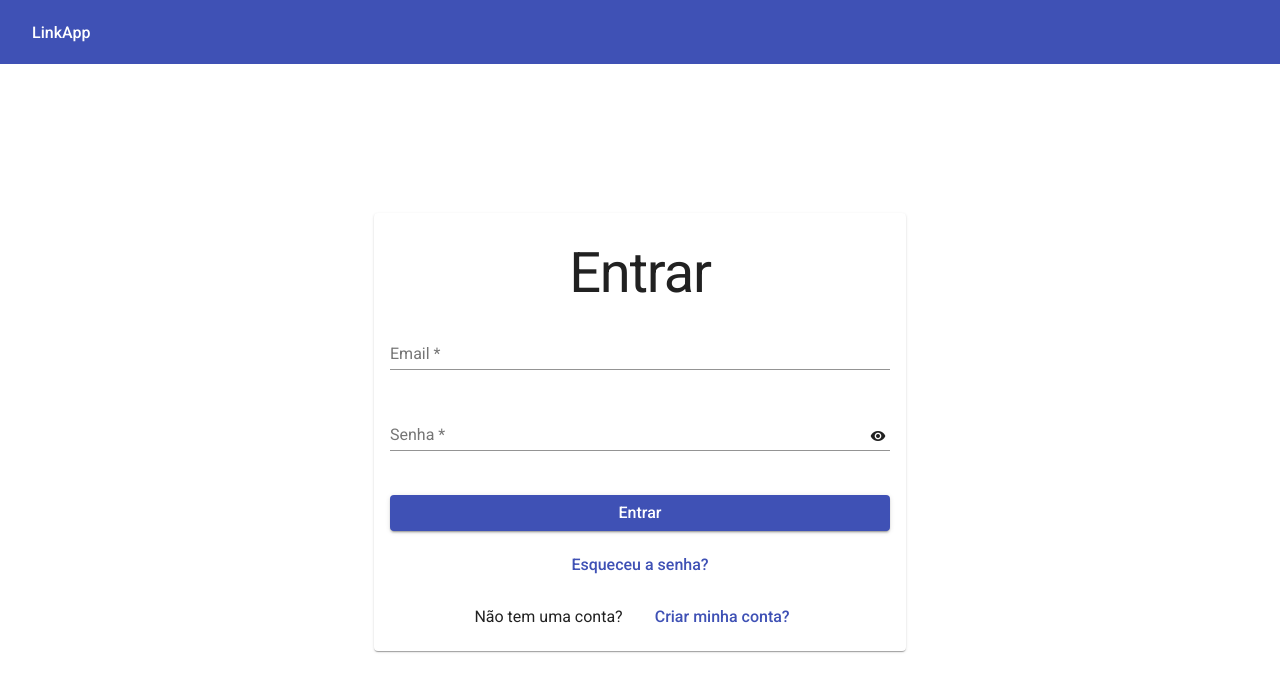
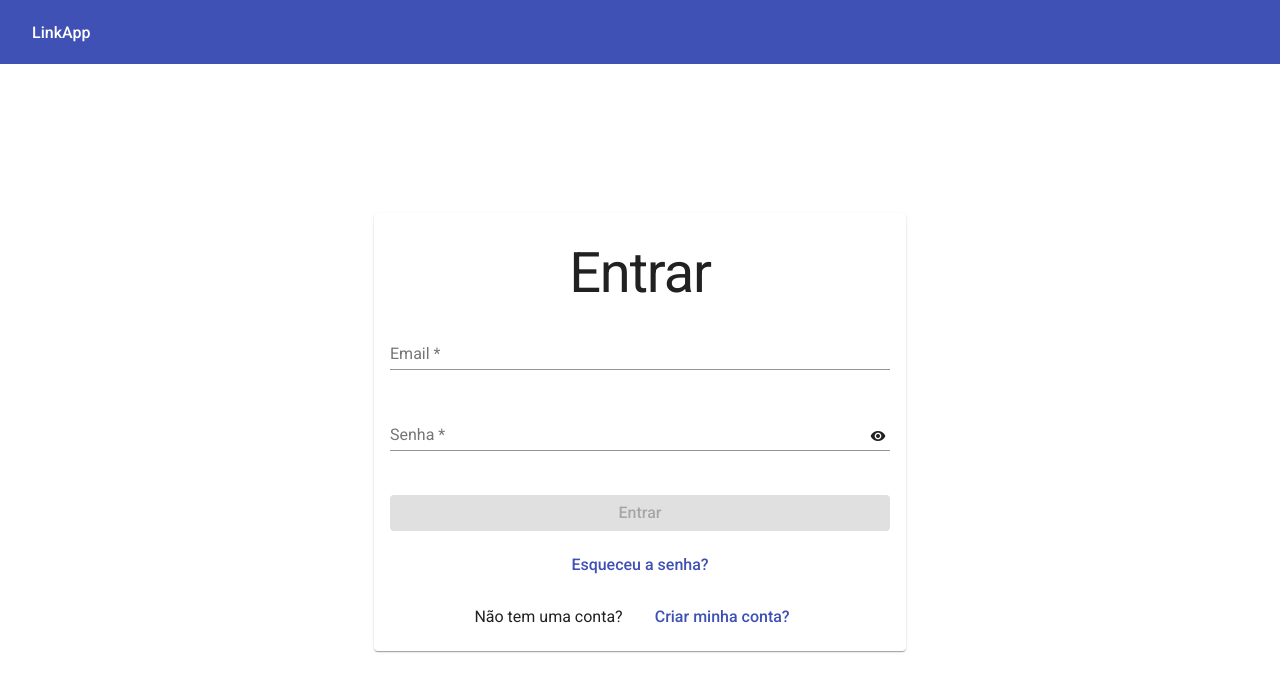
Before and after one commit to fabricadecodigo/links-manager-app-angular, an Angular app: page /auth/login in a window 1280 px wide. Shown: the top 692 px of the page. Built offline with nearby package versions, Linux system fonts and the light colour scheme.

Commit message:
tela login

```diff
--- a/src/app/authentication/pages/login-page/login-page.component.html
+++ b/src/app/authentication/pages/login-page/login-page.component.html
@@ -36,7 +36,7 @@
           </mat-form-field>
 
           <div class="form-button-container">
-            <button type="submit" mat-raised-button color="primary" class="form-item-full">Entrar</button>
+            <button type="submit" mat-raised-button color="primary" class="form-item-full" [disabled]="form.invalid">Entrar</button>
           </div>
         </form>
       </mat-card-content>
```
